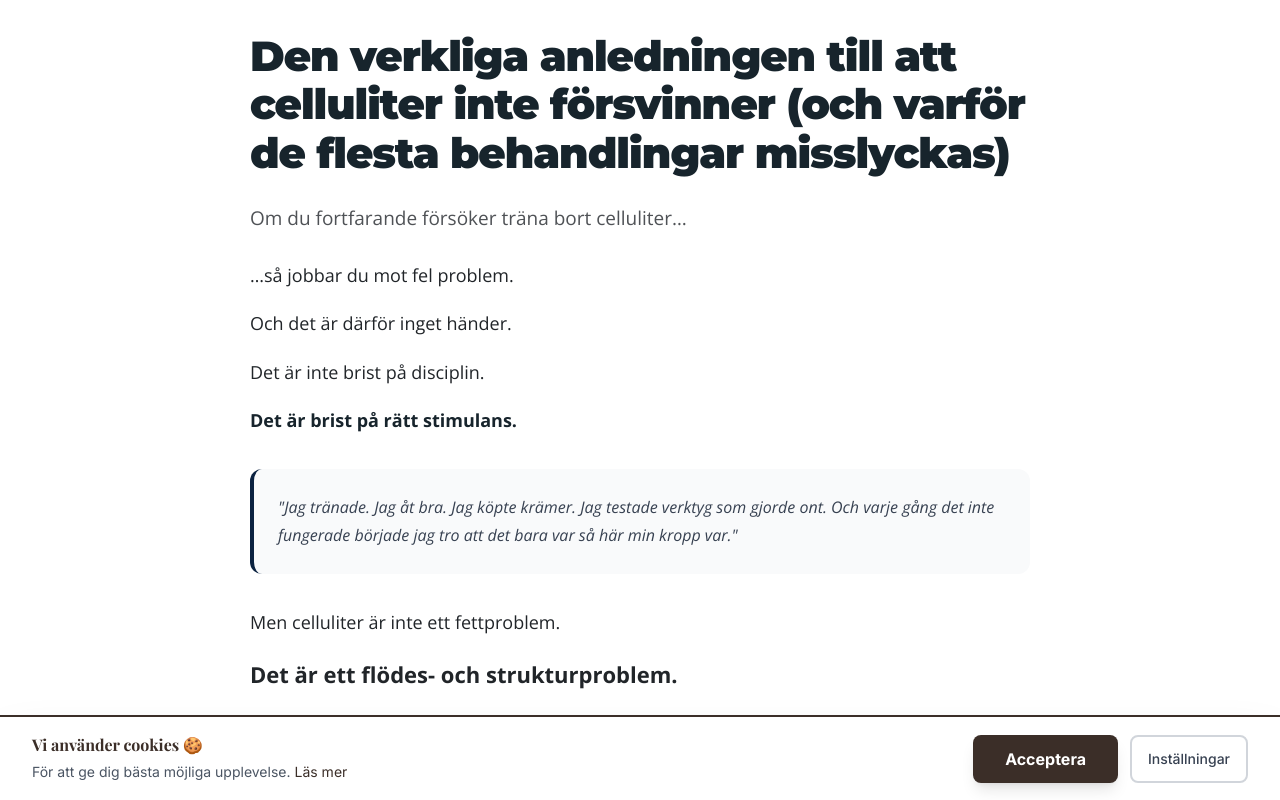
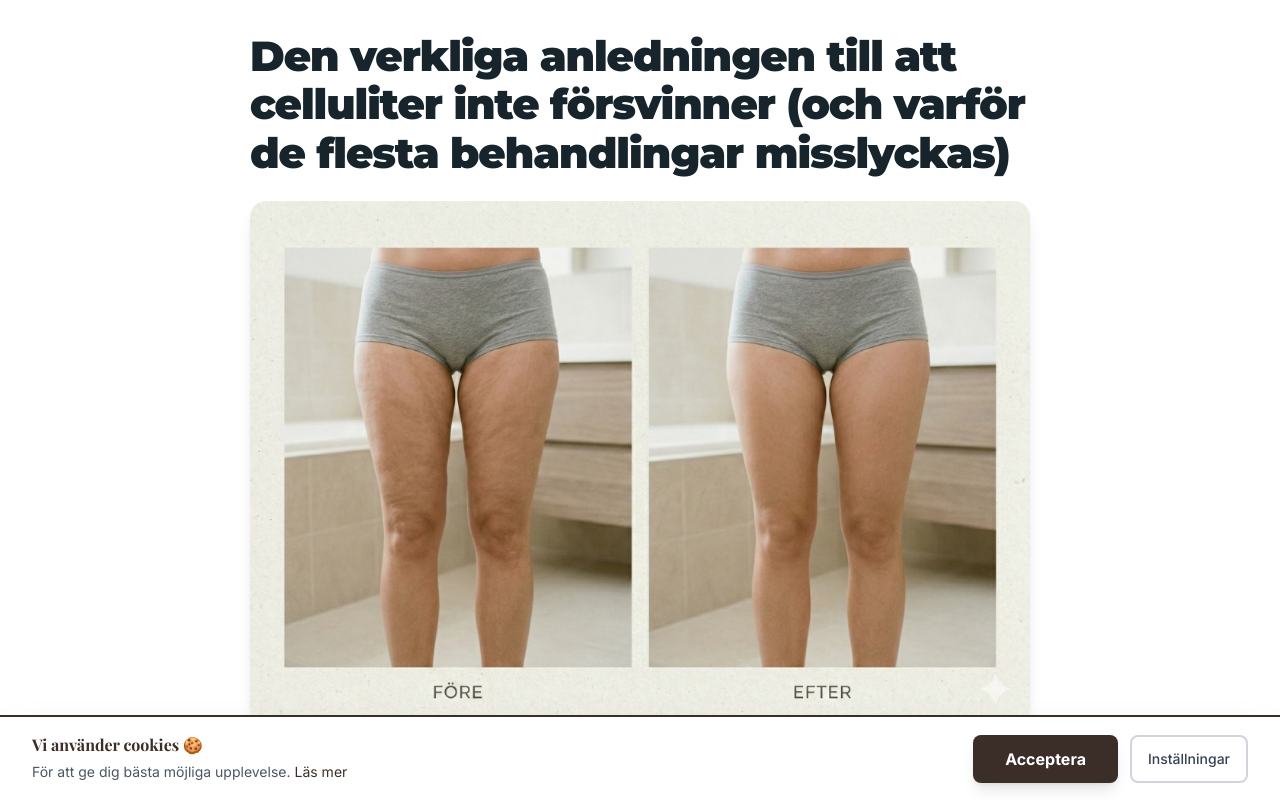
Before and after one commit to mangaz900/luminaflow, a React (Vite) app: page /kvinnor-55-plus-v5 in a window 1280 px wide. Shown: the top 800 px of the page. Built offline with nearby package versions, Linux system fonts and the light colour scheme; no server answers; a web font is replaced by a local one.

Commit message:
Add before-and-after image to Women55PlusV5 advertorial

```diff
--- a/pages/listicles/Women55PlusV5.tsx
+++ b/pages/listicles/Women55PlusV5.tsx
@@ -29,6 +29,11 @@ const Women55PlusV5: React.FC = () => {
                     <h1 className="text-[28px] md:text-[42px] font-[900] leading-[1.15] mb-6 text-[#17242C] tracking-tight" style={{ fontFamily: '"Montserrat", sans-serif' }}>
                         Den verkliga anledningen till att celluliter inte försvinner (och varför de flesta behandlingar misslyckas)
                     </h1>
+
+                    {/* Hero Image */}
+                    <div className="mb-8">
+                        <img src="/cellulite-before-after.jpg" alt="Före och efter cellulitbehandling" className="w-full h-auto rounded-2xl shadow-lg" />
+                    </div>
 
                     {/* Main Content */}
                     <div className="prose prose-lg max-w-none text-[#212529] leading-[1.8]">
```
Also changed, not shown: public/cellulite-before-after.jpg (added).
